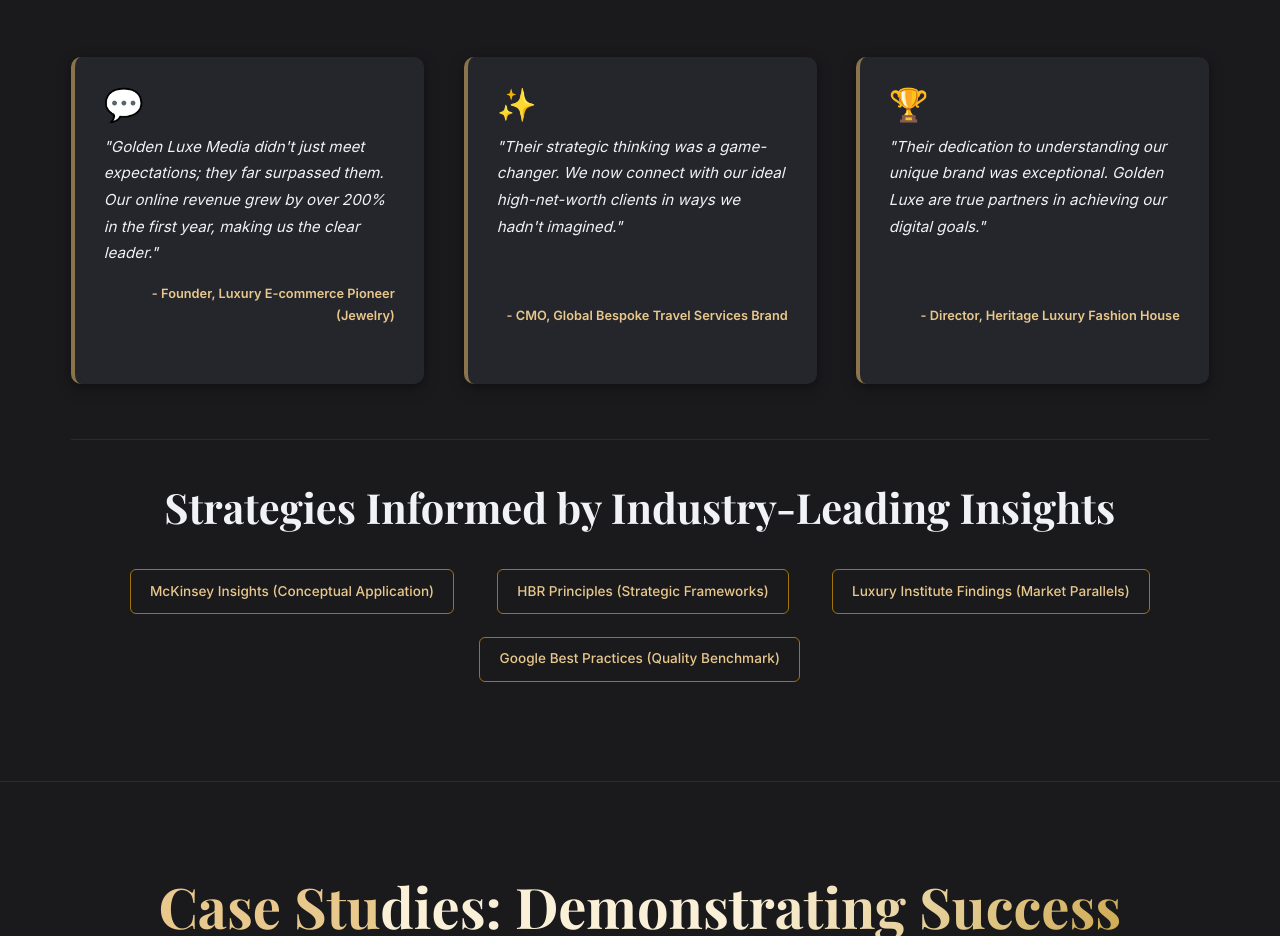
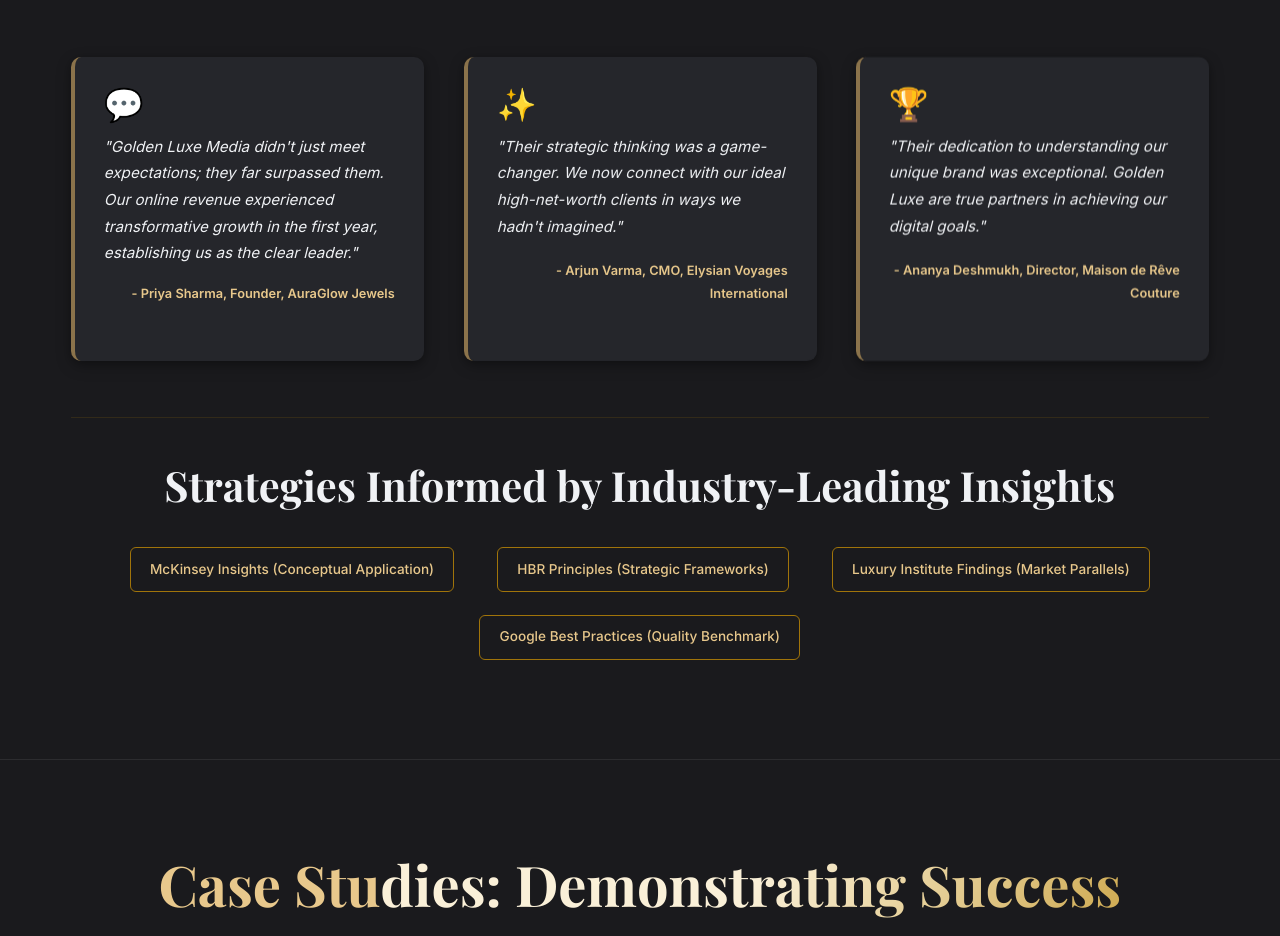
Before and after one commit to goldenluxemedia/goldenluxemedia.github.io, a website: page index.html in a window 1280 px wide. Shown: the part 3720-4656 px from the top of the page. Drawn offline with Linux system fonts and the light colour scheme.

Commit message:
Update index.html

```diff
--- a/index.html
+++ b/index.html
@@ -228,7 +228,10 @@
 
         @media (max-width:991px){.main-header .container{flex-wrap:wrap}.logo-link{margin-right:auto}.main-nav li{margin-left:1.5rem}.main-nav a{font-size:.85rem;letter-spacing:1.5px}.pillars-grid,.projects-grid,.testimonial-grid{grid-template-columns:1fr}.recognition-logos span{margin:.5rem;padding:.5rem 1rem}.hero-services-showcase{max-width:600px}.service-chip{flex-basis:calc(33.333% - 1rem);min-width:140px}}
         @media (max-width:767px){.menu-toggle{display:block}.main-nav{display:none;flex-direction:column;width:100%;position:absolute;top:100%;left:0;background-color:rgba(37,38,43,.98);backdrop-filter:blur(18px);padding:.5rem 0;box-shadow:0 12px 30px rgba(0,0,0,.4);border-top:1px solid rgba(184,134,11,.15);animation:mobileNavSlideDown .5s var(--transition-smooth) forwards}@keyframes mobileNavSlideDown{0%{opacity:0;transform:translateY(-15px)}to{opacity:1;transform:translateY(0)}}.main-nav.active{display:flex}.main-nav ul{flex-direction:column;width:100%}.main-nav li{margin:0;width:100%}.main-nav a{display:block;padding:1rem;font-size:.9rem;text-align:center;border-bottom:1px solid rgba(184,134,11,.08);width:100%;letter-spacing:2px;color:var(--color-text-secondary)}.main-nav li:last-child a{border-bottom:none}.main-nav a::after,.main-nav a::before{display:none}.main-nav a:hover{background-color:rgba(184,134,11,.05);color:var(--color-gold-highlight)}
-        .hero-section{min-height:auto; padding: 6rem 0 4rem;} /* MODIFIED: Adjusted padding for mobile hero, reduced from 8rem */
+
+        /* MODIFICATION: Increased top padding for mobile hero section for more space */
+        .hero-section{min-height:auto; padding: 7rem 0 4rem;} /* Was 6rem 0 4rem */
+
         .hero-services-showcase{gap:.6rem .8rem;max-width:100%;margin-bottom:2.5rem} /* Adjusted margin for mobile */
         .service-chip{padding:.4rem .8rem;flex-basis:calc(50% - .8rem);min-width:120px}
         .content-section{padding:3.5rem 0}.section-intro-text{margin-bottom:2.5rem}.form-title{font-size:clamp(1.3rem,5vw,1.8rem);margin-bottom:2rem}.projects-grid,.services-grid,.why-invest-grid{grid-template-columns:1fr;gap:1.8rem}.recognition-strip h3{margin-bottom:1.5rem}.recognition-logos span{font-size:.75rem;margin:.4rem .6rem;padding:.4rem .8rem;border-width:1px}}
@@ -397,18 +400,18 @@
                         <div class="testimonial-grid">
                             <div class="testimonial-card animate-on-scroll fade-in-up" data-io-delay="0.0s">
                                 <span class="testimonial-icon">💬</span>
-                                <p class="testimonial-quote"><em>"Golden Luxe Media didn't just meet expectations; they far surpassed them. Our online revenue grew by over 200% in the first year, making us the clear leader."</em></p>
-                                <p class="testimonial-attribution">- Founder, Luxury E-commerce Pioneer (Jewelry)</p>
+                                <p class="testimonial-quote"><em>"Golden Luxe Media didn't just meet expectations; they far surpassed them. Our online revenue experienced transformative growth in the first year, establishing us as the clear leader."</em></p>
+                                <p class="testimonial-attribution">- Priya Sharma, Founder, AuraGlow Jewels</p>
                             </div>
                             <div class="testimonial-card animate-on-scroll fade-in-up" data-io-delay="0.15s">
                                 <span class="testimonial-icon">✨</span>
                                 <p class="testimonial-quote"><em>"Their strategic thinking was a game-changer. We now connect with our ideal high-net-worth clients in ways we hadn't imagined."</em></p>
-                                <p class="testimonial-attribution">- CMO, Global Bespoke Travel Services Brand</p>
+                                <p class="testimonial-attribution">- Arjun Varma, CMO, Elysian Voyages International</p>
                             </div>
                             <div class="testimonial-card animate-on-scroll fade-in-up" data-io-delay="0.3s">
                                 <span class="testimonial-icon">🏆</span>
                                 <p class="testimonial-quote"><em>"Their dedication to understanding our unique brand was exceptional. Golden Luxe are true partners in achieving our digital goals."</em></p>
-                                <p class="testimonial-attribution">- Director, Heritage Luxury Fashion House</p>
+                                <p class="testimonial-attribution">- Ananya Deshmukh, Director, Maison de Rêve Couture</p>
                             </div>
                         </div>
 
```
